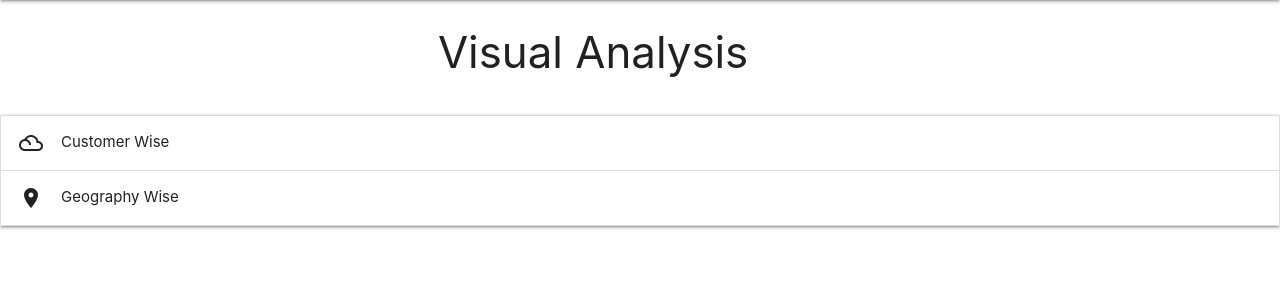
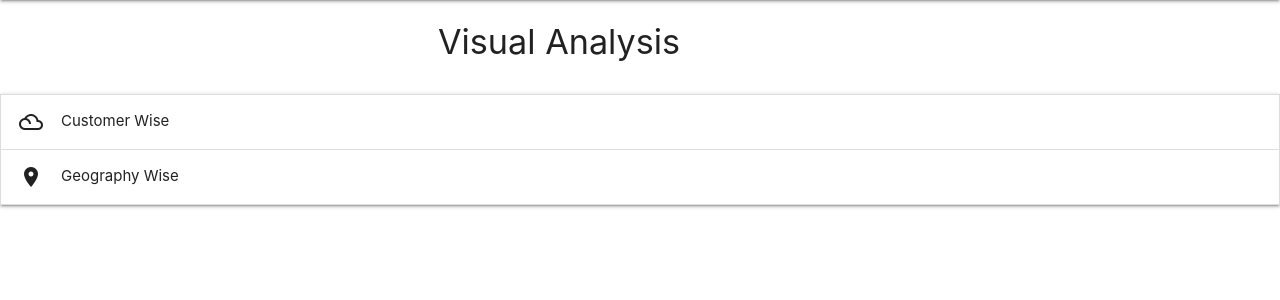
Before and after one commit to PSandeepSandy/Tensors-Analytics, a Flask app: page /visualize in a window 1280 px wide. Shown: the part 64-364 px from the top of the page. Run offline with Flask 2, Linux system fonts and the light colour scheme; parts of the project's set-up code (start-up, migrations or seed data) failed here and were passed over.

Commit message:
styleFixes

```diff
--- a/templates/visualize.html
+++ b/templates/visualize.html
@@ -27,7 +27,7 @@
     </nav>
 
     <div class="row">
-      <h3 class="col offset-l4 offset-m4 l6 m6 s12"> Visual Analysis </h3>
+      <h4 class="col offset-l4 offset-m4 l6 m6 s12"> Visual Analysis </h3>
     </div>
 
     <div class="row">
```
